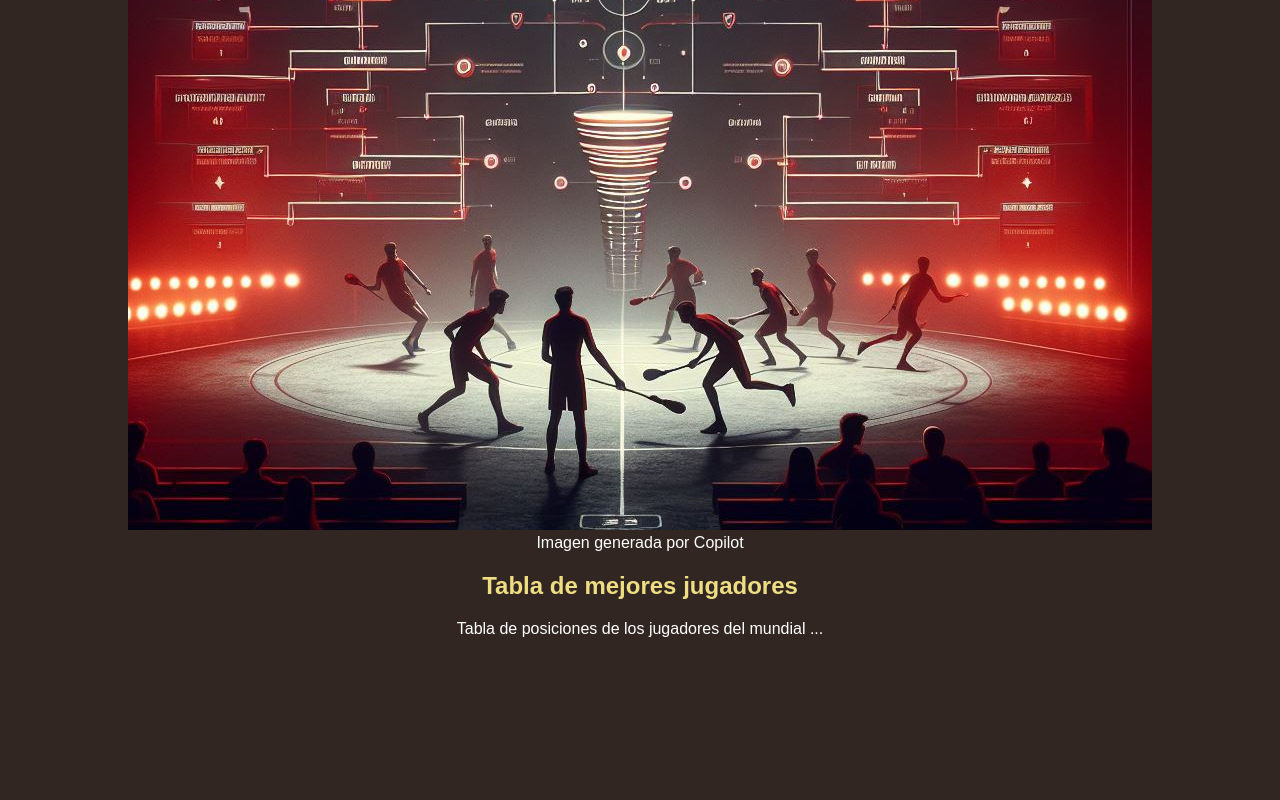
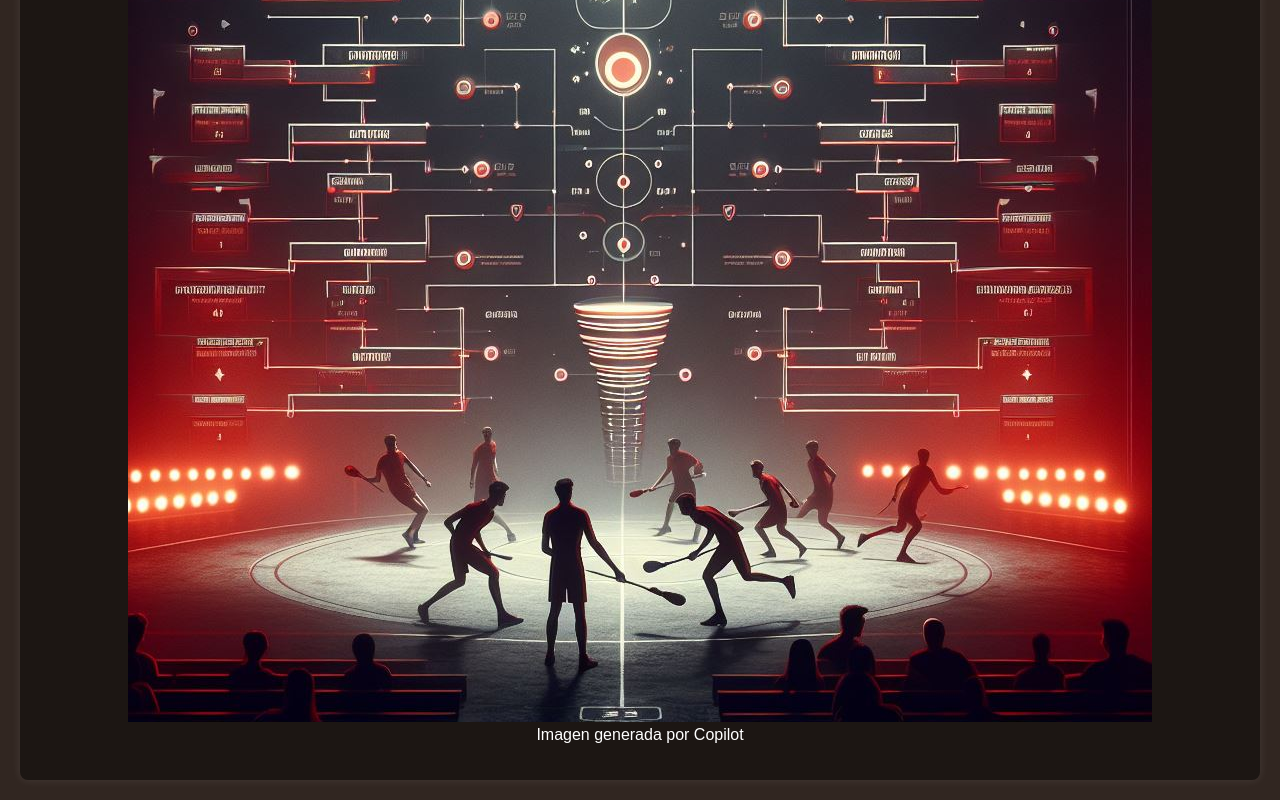
Before and after one commit to jucamo0713/CentroDeApuestasQuidditch, a plain HTML site: page quidditch_world_cup.html in a window 1280 px wide. Shown: the part 1858-2658 px from the top of the page. Before the commit the page ends 2512 px from the top, so only its background shows below. Drawn offline with Linux system fonts and the light colour scheme.

Commit message:
Se elimina la tabla de los mejores jugadores, cancelado por el comité

```diff
--- a/quidditch_world_cup.html
+++ b/quidditch_world_cup.html
@@ -33,7 +33,7 @@
         </section>
     </nav>
 </header>
-
+<main>
     <!-- Mundial de Quidditch-->
     <section class="cup-details">
         <h2>Mundial de Quidditch</h2>
@@ -58,11 +58,6 @@
         </figure>
     </section>
 
-<!-- Tabla de mejores jugadores -->
-<section class="cup-details">
-    <h2>Tabla de mejores jugadores</h2>
-    <p>Tabla de posiciones de los jugadores del mundial ...</p>
-</section>
-
+</main>
 </body>
 </html>
```
Also changed, not shown: english_league.html (+0 -5 lines), english_league_user.html (+0 -5 lines), hogwarts_cup.html (+0 -5 lines), hogwarts_cup_user.html (+0 -5 lines), quidditch_world_cup_user.html (+0 -5 lines). Lines whose indentation alone changed are shown as unchanged.
